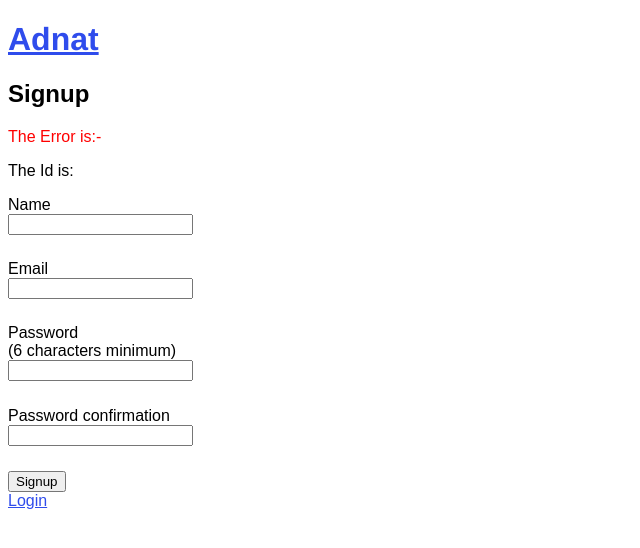
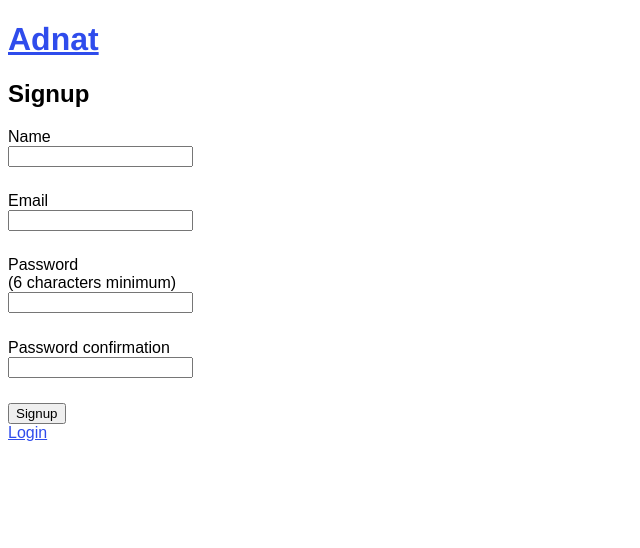
Before and after one commit to sakshee29/reactChallengeTanda, a React (Create React App) app in the folder frontend/: page /signup in a window 1280 px wide. Shown: the top 548 px of the page, without its empty margins (0-640 px from the left). Built offline with nearby package versions, Linux system fonts and the light colour scheme.

Commit message:
Signup page updated

```diff
--- a/frontend/src/pages/signup.js
+++ b/frontend/src/pages/signup.js
@@ -41,8 +41,8 @@ function Signup(props){
     return(
         <div>
             <h2>Signup</h2>
-            <p className="error">The Error is:- {error}</p>
-            <p>The Id is: {sessionId}</p>
+            {error ? (<p className="error">{error}</p>):(<p></p>)}
+            {sessionId ? (<p className="success">Successfully Signed up. You can now login.</p>):(<p></p>)}
 
 
             <form>
--- a/frontend/src/style.css
+++ b/frontend/src/style.css
@@ -18,6 +18,9 @@ label {
  label > span {
     position: absolute;
     left: 0;
+}
+.success{
+    color: green;
 }
 
 .error{
```
